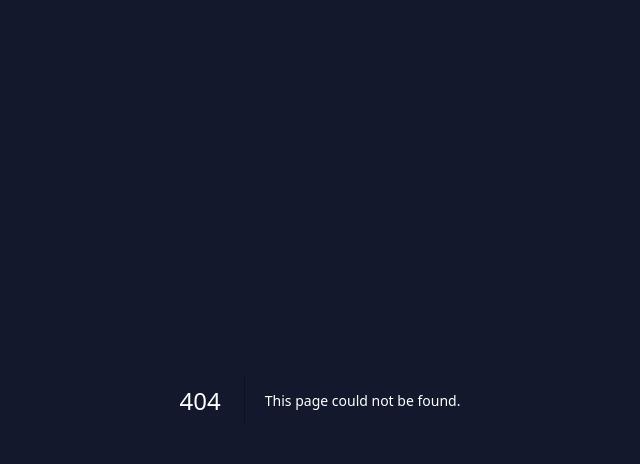
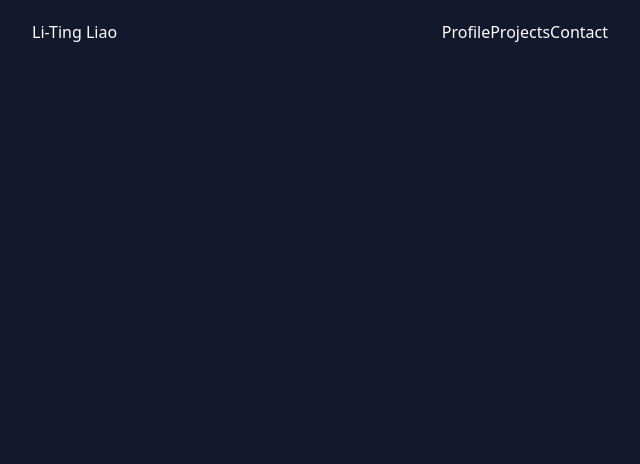
Before and after one commit to ting11222001/litingtiff.dev, a Next.js app in the folder portfolio/: page /projects in a window 1280 px wide. Before the commit this address had no page. Shown: the top 464 px of the page, without its empty margins (320-960 px from the left). Built offline with nearby package versions, Linux system fonts and the light colour scheme.

Commit message:
feat: 🎸 create projects page

```diff
--- a/portfolio/components/Header.tsx
+++ b/portfolio/components/Header.tsx
@@ -7,12 +7,16 @@ const Header = (props: Props) => {
   return (
     <div className="flex mx-auto max-w-xl justify-between pt-5">
       <div>
-        Li-Ting Liao
+        <h2>
+          <Link href="/">Li-Ting Liao</Link>
+        </h2>
       </div>
 
       <div className="flex flex-row">
         <h2>Profile</h2>
-        <h2>Projects</h2>
+        <h2>
+          <Link href="/projects">Projects</Link>
+        </h2>
         <h2>Contact</h2>
       </div>
     </div>
--- /dev/null
+++ b/portfolio/pages/projects.tsx
@@ -0,0 +1,12 @@
+import React from 'react';
+import { Header, ProjectCard } from '../components';
+
+type Props = {}
+
+const projects = (props: Props) => {
+  return (
+    <Header />
+  )
+}
+
+export default projects
```
